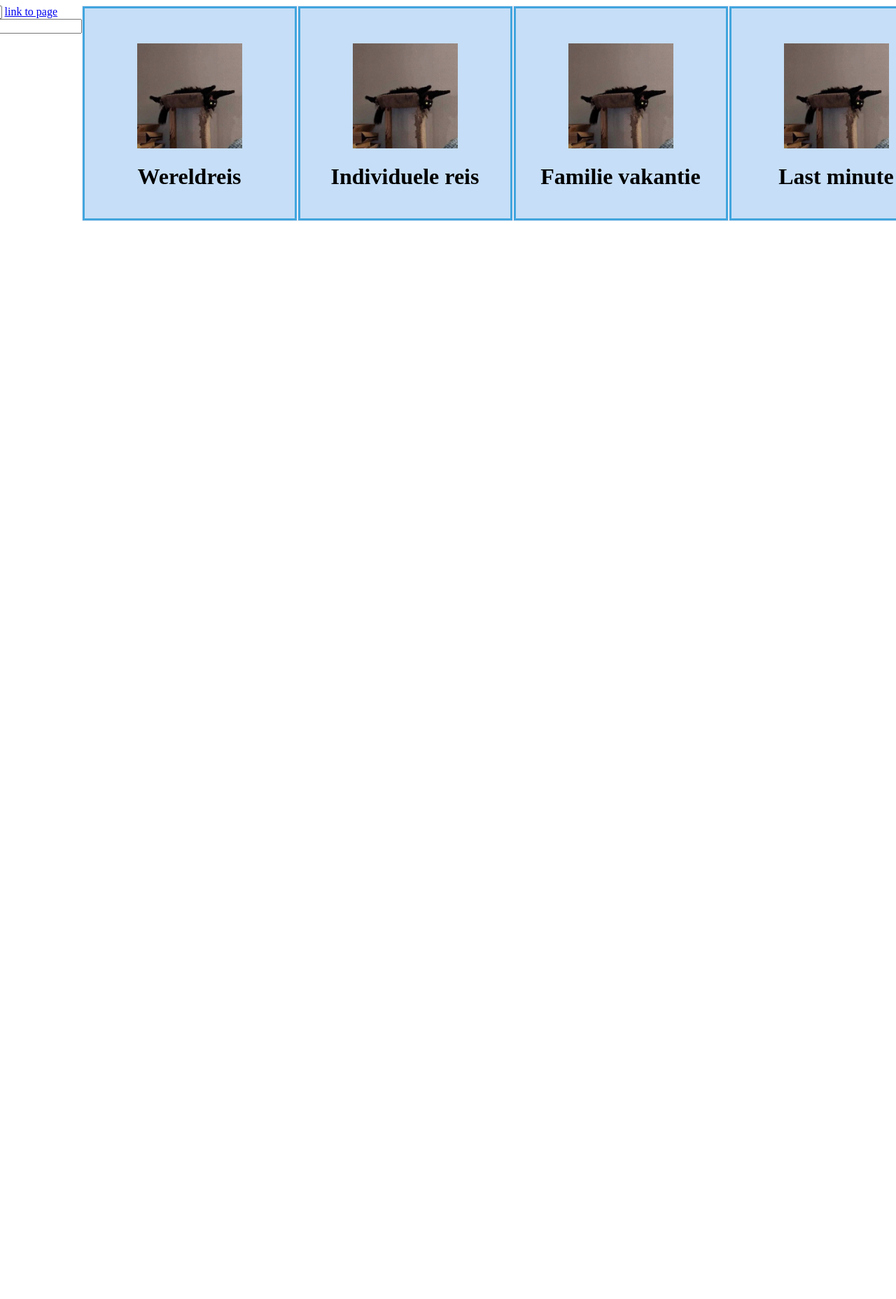
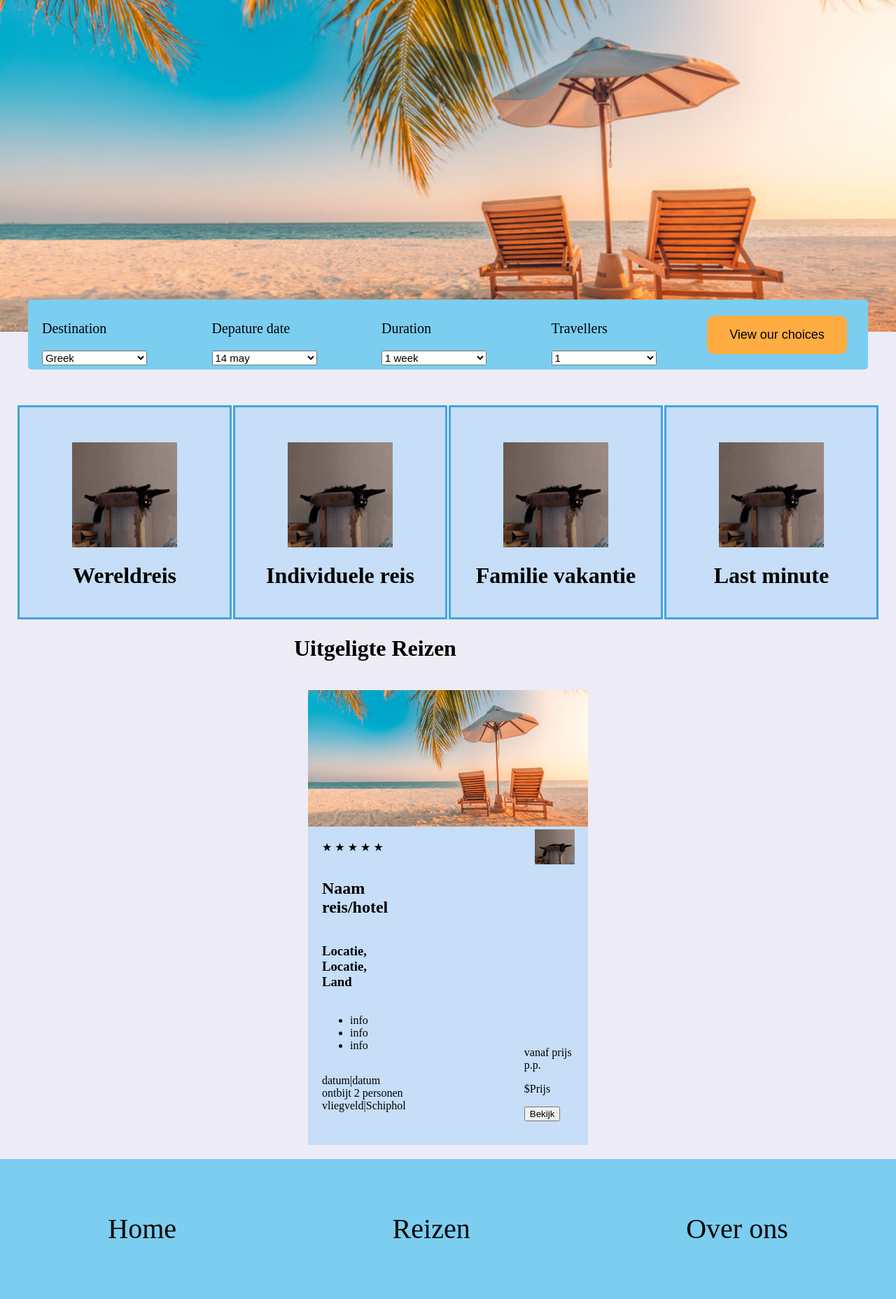
Before and after one commit to NightBlade06/WebAppReisBureau-sunnyside, a PHP site: page / in a window 1280 px wide; the page is wider, and only the part inside the window is pictured. Shown: that part at 70% size. Before the commit the page ends 316 px from the top of that part, so only its background shows below. Run offline with PHP 8.4, Linux system fonts and the light colour scheme.

Commit message:
design landing-page html/css

```diff
--- a/assets/css/index.css
+++ b/assets/css/index.css
@@ -1,3 +1,84 @@
+colours {
+    color: #7bceef;
+    color: #42a5de;
+    color: #c6def7;
+    color: #9cbde7;
+    color: #ffad42;
+    color: #EDECF6;}
+
+body {
+    padding: 0;
+    margin: 0;
+    background-color: #EDECF6;
+}
+header img {
+    width: 100%;
+}
+
+footer {
+    background-color: #7bceef;
+    height: 200px;
+    display: flex;
+    align-items: center;
+    justify-content: space-around;
+}
+
+.footer-text {
+    color: black;
+    font-size: 40px;
+
+}
+
+main  {
+    display: flex;
+    flex-direction: column;
+    align-items: center;
+    justify-content: center;
+}
+.searchForm {
+    margin-top: -50px;
+    margin-bottom: 50px;
+    display: flex;
+    background-color: #7bceef;
+    align-items: center;
+    justify-content: space-between;
+    flex-direction: row;
+    height: 100px;
+    width: 1200px;
+    border-radius: 5px;
+
+}
+.searchInputBox {
+    display: flex;
+    flex-direction: column;
+    height: 80px;
+    width: 150px;
+    padding: 20px;
+}
+.searchInputBox p {
+    font-size: 20px;
+}
+.searchSelect {
+
+    font-size: 15px;
+
+}
+.searchOption {
+    font-size: 15px;
+}
+.searchButtonBox {
+    display: flex;
+    width: 230px;
+}
+.searchButton {
+    background-color: #ffad42;
+    border-block: #ffad42;
+    border: #ffad42;
+    border-radius: 10px;
+    width: 200px;
+    height: 55px;
+    font-size: 18px;
+}
 .color-background{
    background-color: #edecf6;
 }
@@ -26,11 +107,6 @@
     background-color: #42A5DE;
 }
 
-main{
-    display: flex;
-    justify-content: center;
-}
-
 .row-vacation-types{
 display: flex;
     flex-direction: row;
@@ -54,3 +130,55 @@ display: flex;
     height: 50%;
     width: 50%;
 }
+.uit-reizen-box{
+    display: flex;
+    flex-direction: row;
+    justify-content: space-evenly;
+    align-items: center;
+}
+
+.uit-reis{
+    width: 400px;
+    height: 650px;
+    margin: 20px;
+    background-color: #C6DEF7;
+}
+
+.uit-reis-icon{
+    height: 20%;
+    width: 20%;
+}
+
+.uit-reis-margin{
+    margin-left: 20px;
+}
+
+.uit-reis-column{
+    display: flex;
+    flex-direction: column;
+    width: 80%;
+}
+
+.uit-reis-header-size{
+    width: 100%;
+    height: 30%;
+}
+
+uit-reis-size{
+    width: 20%;
+}
+
+.uit-reis-row{
+    display: flex;
+    flex-direction: row;
+
+}
+
+.margin-prijs{
+    margin-top: -40px;
+}
+
+.margin-heart-icon {
+    margin-right: 20px;
+    margin-left: 210px;
+}
--- a/index.php
+++ b/index.php
@@ -8,48 +8,117 @@
 </head>
 <body>
 <header>
-
+    <img src="assets/img/header-img.jpg" alt="Header-img">
 </header>
 
 <main>
-        <form action="" method="get">
-
-            <select name="" id="">
-                <option value="vliegreis">vliegreis</option>
-                <option value="treinreis">treinreis</option>
-            </select>
-            <a href="overzicht.php">link to page</a>
-            <input type="number">
-
-            <input type="submit">
+    <div>
+        <form class="searchForm">
+            <div class="searchInputBox">
+                <p>Destination</p>
+                <Select class="searchSelect" name="destination">
+                    <option class="searchOption" value="0">Greek</option>
+                    <option class="searchOption" value="1">Eqypt</option>
+                    <option class="searchOption" value="2">Italy</option>
+                    <option class="searchOption" value="4">Spain</option>
+                </Select>
+            </div>
+            <div class="searchInputBox">
+                <p>Depature date</p>
+                <Select class="searchSelect" name="destination">
+                    <option class="searchOption" value="5">14 may</option>
+                    <option class="searchOption" value="6">12 jan</option>
+                    <option class="searchOption" value="7">48 dec</option>
+                    <option class="searchOption" value="8">13 nov</option>
+                </Select>
+            </div>
+            <div class="searchInputBox">
+                <p>Duration</p>
+                <Select class="searchSelect" name="destination">
+                    <option class="searchOption" value="9">1 week</option>
+                    <option class="searchOption" value="10">2 weeks</option>
+                    <option class="searchOption" value="11">3 weeks</option>
+                    <option class="searchOption" value="12">4 weeks</option>
+                </Select>
+            </div>
+            <div class="searchInputBox">
+                <p>Travellers</p>
+                <Select class="searchSelect" name="destination">
+                    <option class="searchOption" value="13">1</option>
+                    <option class="searchOption" value="14">2</option>
+                    <option class="searchOption" value="15">3</option>
+                    <option class="searchOption" value="16">4</option>
+                </Select>
+            </div>
+            <div class="searchButtonBox">
+                <button class="searchButton" type="submit"> View our choices</button>
+            </div>
         </form>
-        <div></div>
+    </div>
     <div class="color-background">
-            <div class = row-vacation-types>
-                <div class = vacation-types-box>
+        <div class=row-vacation-types>
+            <div class=vacation-types-box>
                 <img class="icon-img" src="assets/img/cato.png" alt="globe-icon">
                 <h1>Wereldreis</h1>
             </div>
-                <div class = vacation-types-box>
+            <div class=vacation-types-box>
                 <img class="icon-img" src="assets/img/cato.png" alt="globe-icon">
                 <h1>Individuele reis</h1>
             </div>
-                <div class = vacation-types-box>
+            <div class=vacation-types-box>
                 <img class="icon-img" src="assets/img/cato.png" alt="globe-icon">
                 <h1>Familie vakantie</h1>
             </div>
-                <div class = vacation-types-box>
+            <div class=vacation-types-box>
                 <img class="icon-img" src="assets/img/cato.png" alt="globe-icon">
                 <h1>Last minute</h1>
             </div>
         </div>
     </div>
-        <div></div>
+    <div>
+        <h1>
+            Uitgeligte Reizen
+        </h1>
+        <div class="uit-reizen-box">
+            <div class="uit-reis">
+            <img class="uit-reis-header-size" src="assets/img/header-img.jpg" alt="Header-img">
+            <div class="uit-reis-margin">
+                <div class="uit-reis-row">
+                    <div class="uit-reis-column">
+                        <p>&#9733; &#9733; &#9733; &#9733; &#9733;</p>
+                        <h2>Naam reis/hotel</h2>
+                        <h3>Locatie, Locatie, Land</h3>
+                    </div>
+                    <div class="uit-reis-size">
+                        <img class="uit-reis-icon margin-heart-icon" src="assets/img/cato.png" alt="heart-icon">
+                    </div>
+                </div>
+                <ul>
+                    <li>info</li>
+                    <li>info</li>
+                    <li>info</li>
+                </ul>
+                <div class="uit-reis-row">
+                    <div class="uit-reis-column">
+                        <p>datum|datum <br> ontbijt 2 personen <br> vliegveld|Schiphol </p>
+                    </div>
+                    <div class="margin-prijs">
+                        <p>vanaf prijs p.p.</p>
+                        <p>$Prijs</p>
+                        <button>Bekijk</button>
+                    </div>
+                </div>
+            </div>
+        </div>
+    </div>
+    </div>
 
 </main>
 
 <footer>
-
+    <p class="footer-text">Home</p>
+    <p class="footer-text">Reizen</p>
+    <p class="footer-text">Over ons</p>
 </footer>
 </body>
 </html>
```
Also changed, not shown: assets/css/overzicht.css (+0 -8 lines). Lines whose indentation alone changed are shown as unchanged.
